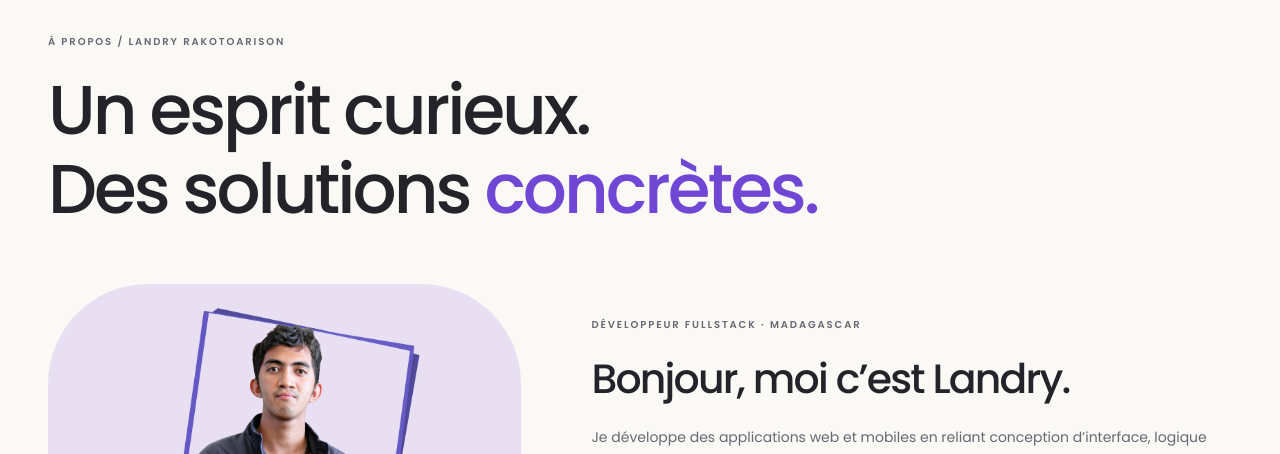
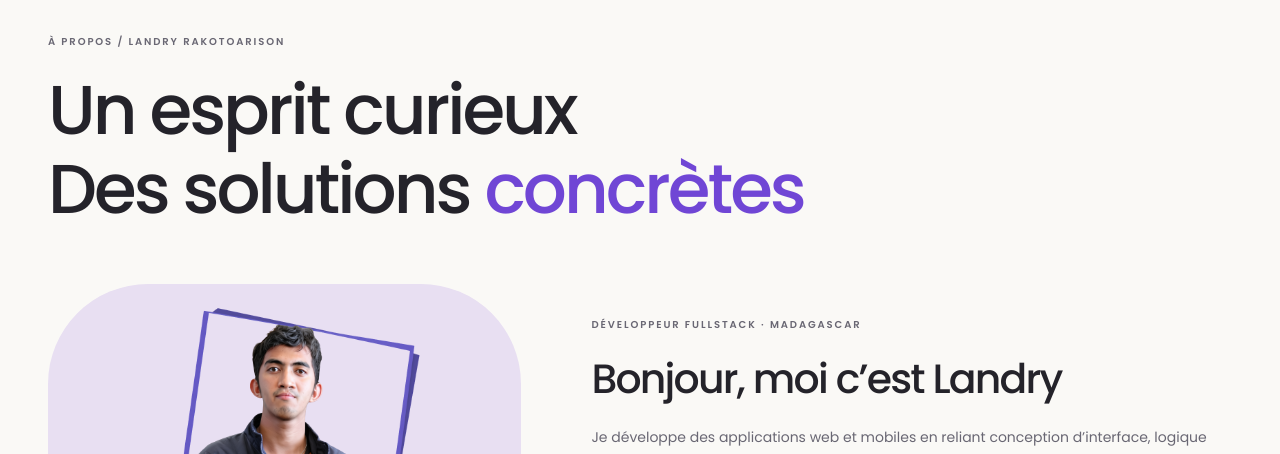
Before and after one commit to rakotoarisonlandry/portfolioV.02, a Next.js app: page /about in a window 1280 px wide. Shown: the part 147-601 px from the top of the page. Built offline with nearby package versions, Linux system fonts and the light colour scheme.

Commit message:
fix: remove unnecessary punctuation in text for consistency across About, Services, and Work pages

```diff
--- a/src/app/about/page.tsx
+++ b/src/app/about/page.tsx
@@ -12,9 +12,9 @@ export default function AboutPage() {
       <header className="mb-[55px] max-w-[850px]">
         <p className="mb-5 text-[10px] font-semibold leading-[1.6] tracking-[1.9px] text-[var(--portfolio-muted)]">{en ? "ABOUT / LANDRY RAKOTOARISON" : "À PROPOS / LANDRY RAKOTOARISON"}</p>
         <h1 className="mb-6 text-[clamp(42px,5.4vw,70px)] font-medium leading-[1.15] tracking-[-3px] max-[799px]:text-[42px]">
-          {en ? "A curious mind." : "Un esprit curieux."}
+          {en ? "A curious mind" : "Un esprit curieux"}
           <br />
-          {en ? <>Concrete <em>solutions.</em></> : <>Des solutions <em>concrètes.</em></>}
+          {en ? <>Concrete <em>solutions</em></> : <>Des solutions <em>concrètes</em></>}
         </h1>
       </header>
       <section className="grid grid-cols-[0.85fr_1.15fr] items-center gap-[70px] max-[1050px]:gap-[35px] max-[799px]:grid-cols-1">
@@ -30,7 +30,7 @@ export default function AboutPage() {
         </div>
         <div>
           <p className="mb-5 text-[10px] font-semibold leading-[1.6] tracking-[1.9px] text-[var(--portfolio-muted)]">{en ? "FULLSTACK DEVELOPER · MADAGASCAR" : "DÉVELOPPEUR FULLSTACK · MADAGASCAR"}</p>
-          <h2>{en ? "Hello, I’m Landry." : "Bonjour, moi c’est Landry."}</h2>
+          <h2>{en ? "Hello, I’m Landry" : "Bonjour, moi c’est Landry"}</h2>
           <p className="mt-5 text-[14px] leading-[1.9] text-[var(--portfolio-muted)]">
             {en ? "I build web and mobile applications by connecting interface design, business logic and data. What drives me: understanding a need, simplifying journeys and building a meaningful solution." : <>Je développe des applications web et mobiles en reliant conception
             d’interface, logique métier et données. Ce qui m’intéresse :
--- a/src/app/services/page.tsx
+++ b/src/app/services/page.tsx
@@ -66,9 +66,9 @@ export default function ServicesPage() {
       <header className="mb-[55px] max-w-[850px]">
         <p className="mb-5 text-[10px] font-semibold leading-[1.6] tracking-[1.9px] text-[var(--portfolio-muted)]">{en ? "EXPERTISE / FROM NEED TO PRODUCT" : "EXPERTISES / DU BESOIN AU PRODUIT"}</p>
         <h1 className="mb-6 text-[clamp(42px,5.4vw,70px)] font-medium leading-[1.15] tracking-[-3px]">
-          {en ? "Your vision." : "Votre vision."}
+          {en ? "Your vision" : "Votre vision"}
           <br />
-          {en ? <>My know-<em>how.</em></> : <>Mon savoir-<em>faire.</em></>}
+          {en ? <>My know-<em>how</em></> : <>Mon savoir-<em>faire</em></>}
         </h1>
         <p className="max-w-[660px] text-[15px] leading-[1.9] text-[var(--portfolio-muted)] max-[799px]:text-[13px]">
           {en ? "Technical support focused on what matters: your users, your goals and product quality." : "Un accompagnement technique attentif à l’essentiel : vos utilisateurs, vos objectifs et la qualité du produit."}
--- a/src/app/work/page.tsx
+++ b/src/app/work/page.tsx
@@ -12,7 +12,7 @@ export default function WorkPage() {
         <h1 className="mb-6 text-[clamp(42px,5.4vw,70px)] font-medium leading-[1.15] tracking-[-3px]">
           {en ? "Every project," : "Chaque projet,"}
           <br />
-          {en ? <>a new <em>perspective.</em></> : <>une nouvelle <em>perspective.</em></>}
+          {en ? <>a new <em>perspective</em></> : <>une nouvelle <em>perspective</em></>}
         </h1>
         <p className="max-w-[660px] text-[15px] leading-[1.9] text-[var(--portfolio-muted)] max-[799px]:text-[13px]">
           {en ? "Useful products, technical challenges and the desire to improve with every iteration. Explore the projects and what happens behind the scenes." : "Des produits utiles, des défis techniques et l’envie de faire mieux à chaque itération. Explorez les projets et leurs coulisses."}
```
